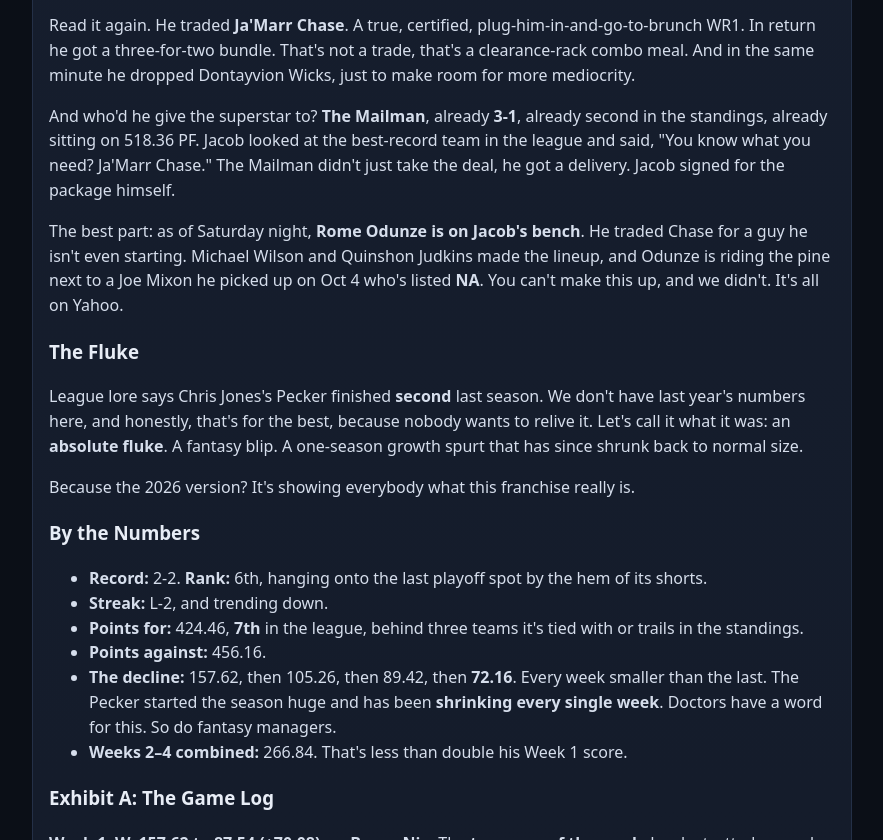
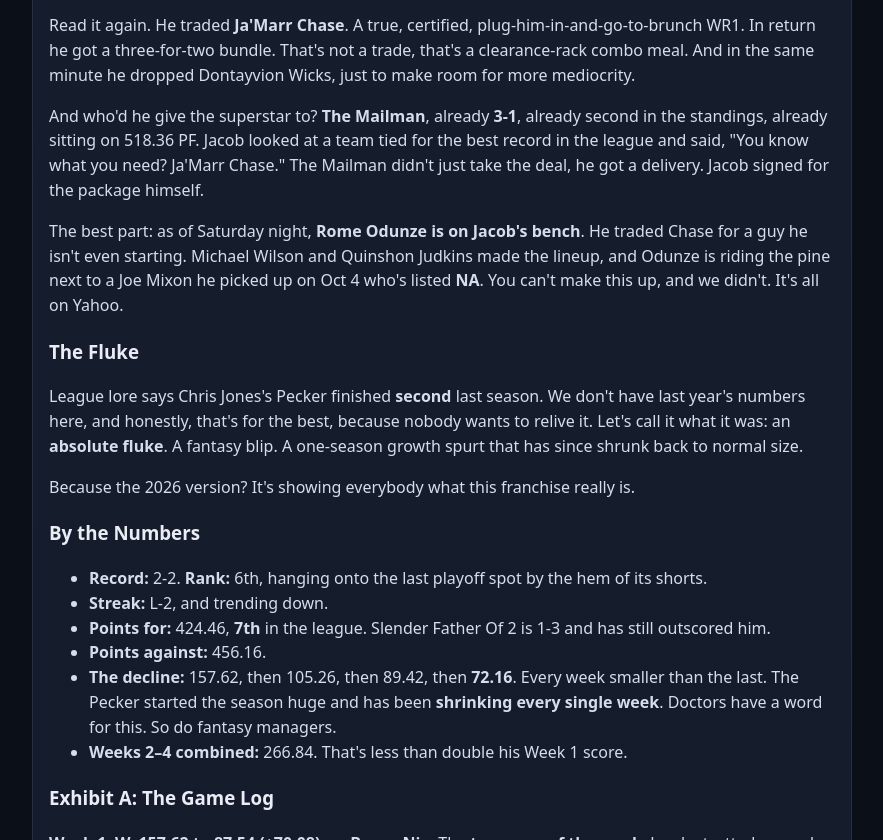
Before and after one commit to 15ctay/ipulp, a plain HTML site: page news/pecker-roast.html in a window 1280 px wide. Shown: the part 584-1424 px from the top of the page, without its empty margins (56-939 px from the left). Drawn offline with Linux system fonts and the light colour scheme.

Commit message:
Roast: fact tweaks

```diff
--- a/news/pecker-roast.html
+++ b/news/pecker-roast.html
@@ -11,13 +11,13 @@
 <p>Saturday, October 10, 7:31 pm. While the rest of the league was setting lineups, Jacob was busy ruining his.</p>
 <p><strong>Chris Jones&#39;s Pecker receives:</strong> Rome Odunze, Quinshon Judkins, Michael Wilson. <strong>The Mailman receives:</strong> RJ Harvey and <strong>Ja&#39;Marr Chase</strong>.</p>
 <p>Read it again. He traded <strong>Ja&#39;Marr Chase</strong>. A true, certified, plug-him-in-and-go-to-brunch WR1. In return he got a three-for-two bundle. That&#39;s not a trade, that&#39;s a clearance-rack combo meal. And in the same minute he dropped Dontayvion Wicks, just to make room for more mediocrity.</p>
-<p>And who&#39;d he give the superstar to? <strong>The Mailman</strong>, already <strong>3-1</strong>, already second in the standings, already sitting on 518.36 PF. Jacob looked at the best-record team in the league and said, &quot;You know what you need? Ja&#39;Marr Chase.&quot; The Mailman didn&#39;t just take the deal, he got a delivery. Jacob signed for the package himself.</p>
+<p>And who&#39;d he give the superstar to? <strong>The Mailman</strong>, already <strong>3-1</strong>, already second in the standings, already sitting on 518.36 PF. Jacob looked at a team tied for the best record in the league and said, &quot;You know what you need? Ja&#39;Marr Chase.&quot; The Mailman didn&#39;t just take the deal, he got a delivery. Jacob signed for the package himself.</p>
 <p>The best part: as of Saturday night, <strong>Rome Odunze is on Jacob&#39;s bench</strong>. He traded Chase for a guy he isn&#39;t even starting. Michael Wilson and Quinshon Judkins made the lineup, and Odunze is riding the pine next to a Joe Mixon he picked up on Oct 4 who&#39;s listed <strong>NA</strong>. You can&#39;t make this up, and we didn&#39;t. It&#39;s all on Yahoo.</p>
 <h3>The Fluke</h3>
 <p>League lore says Chris Jones&#39;s Pecker finished <strong>second</strong> last season. We don&#39;t have last year&#39;s numbers here, and honestly, that&#39;s for the best, because nobody wants to relive it. Let&#39;s call it what it was: an <strong>absolute fluke</strong>. A fantasy blip. A one-season growth spurt that has since shrunk back to normal size.</p>
 <p>Because the 2026 version? It&#39;s showing everybody what this franchise really is.</p>
 <h3>By the Numbers</h3>
-<ul><li><strong>Record:</strong> 2-2. <strong>Rank:</strong> 6th, hanging onto the last playoff spot by the hem of its shorts.</li><li><strong>Streak:</strong> L-2, and trending down.</li><li><strong>Points for:</strong> 424.46, <strong>7th</strong> in the league, behind three teams it&#39;s tied with or trails in the standings.</li><li><strong>Points against:</strong> 456.16.</li><li><strong>The decline:</strong> 157.62, then 105.26, then 89.42, then <strong>72.16</strong>. Every week smaller than the last. The Pecker started the season huge and has been <strong>shrinking every single week</strong>. Doctors have a word for this. So do fantasy managers.</li><li><strong>Weeks 2–4 combined:</strong> 266.84. That&#39;s less than double his Week 1 score.</li></ul>
+<ul><li><strong>Record:</strong> 2-2. <strong>Rank:</strong> 6th, hanging onto the last playoff spot by the hem of its shorts.</li><li><strong>Streak:</strong> L-2, and trending down.</li><li><strong>Points for:</strong> 424.46, <strong>7th</strong> in the league. Slender Father Of 2 is 1-3 and has still outscored him.</li><li><strong>Points against:</strong> 456.16.</li><li><strong>The decline:</strong> 157.62, then 105.26, then 89.42, then <strong>72.16</strong>. Every week smaller than the last. The Pecker started the season huge and has been <strong>shrinking every single week</strong>. Doctors have a word for this. So do fantasy managers.</li><li><strong>Weeks 2–4 combined:</strong> 266.84. That&#39;s less than double his Week 1 score.</li></ul>
 <h3>Exhibit A: The Game Log</h3>
 <p><strong>Week 1: W, 157.62 to 87.54 (+70.08) vs. Boner Nix.</strong> The <strong>top score of the week</strong>. Jacob strutted around like he&#39;d figured out fantasy football. Enjoy the memory, because it&#39;s the high point of the season.</p>
 <p><strong>Week 2: W, 105.26 to 99.58 (+5.68) vs. Big Load Boy.</strong> Scraped by on a 5.68-point margin. The first sign that the Pecker was losing steam.</p>
```
